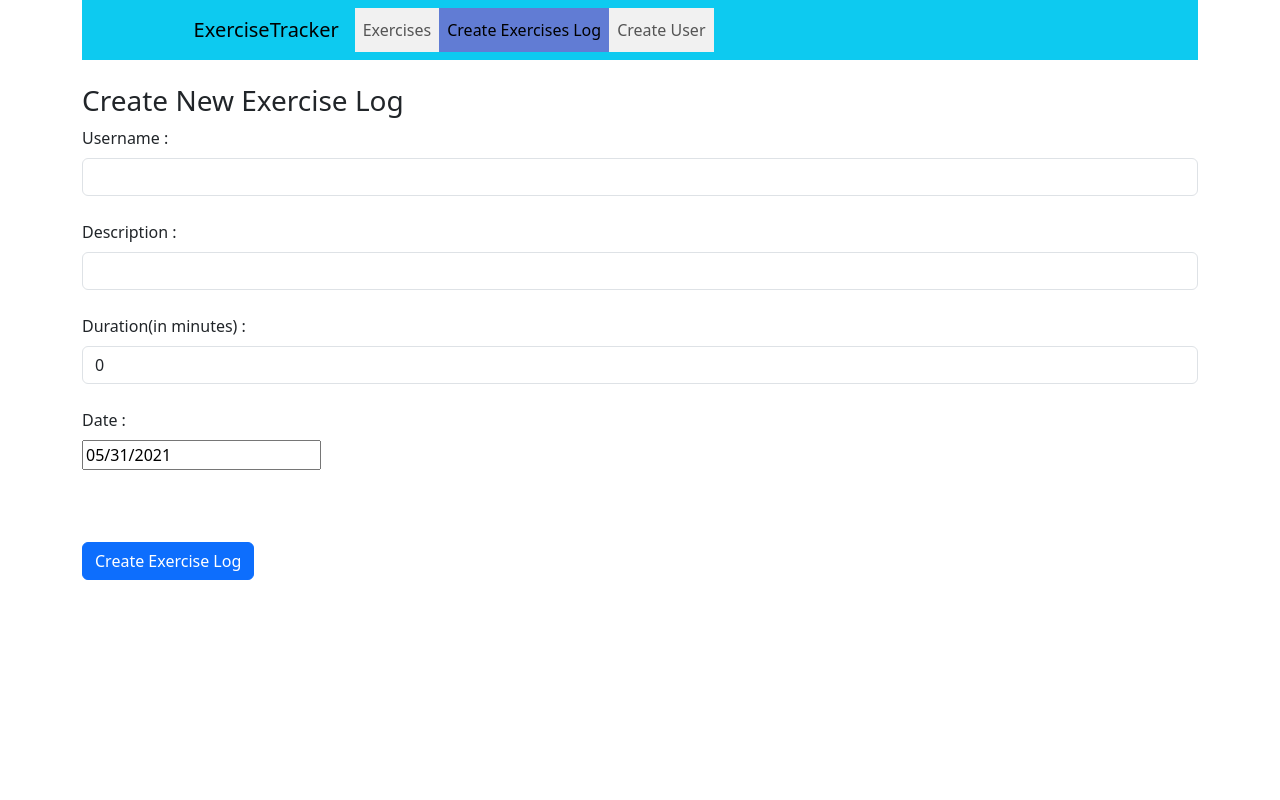
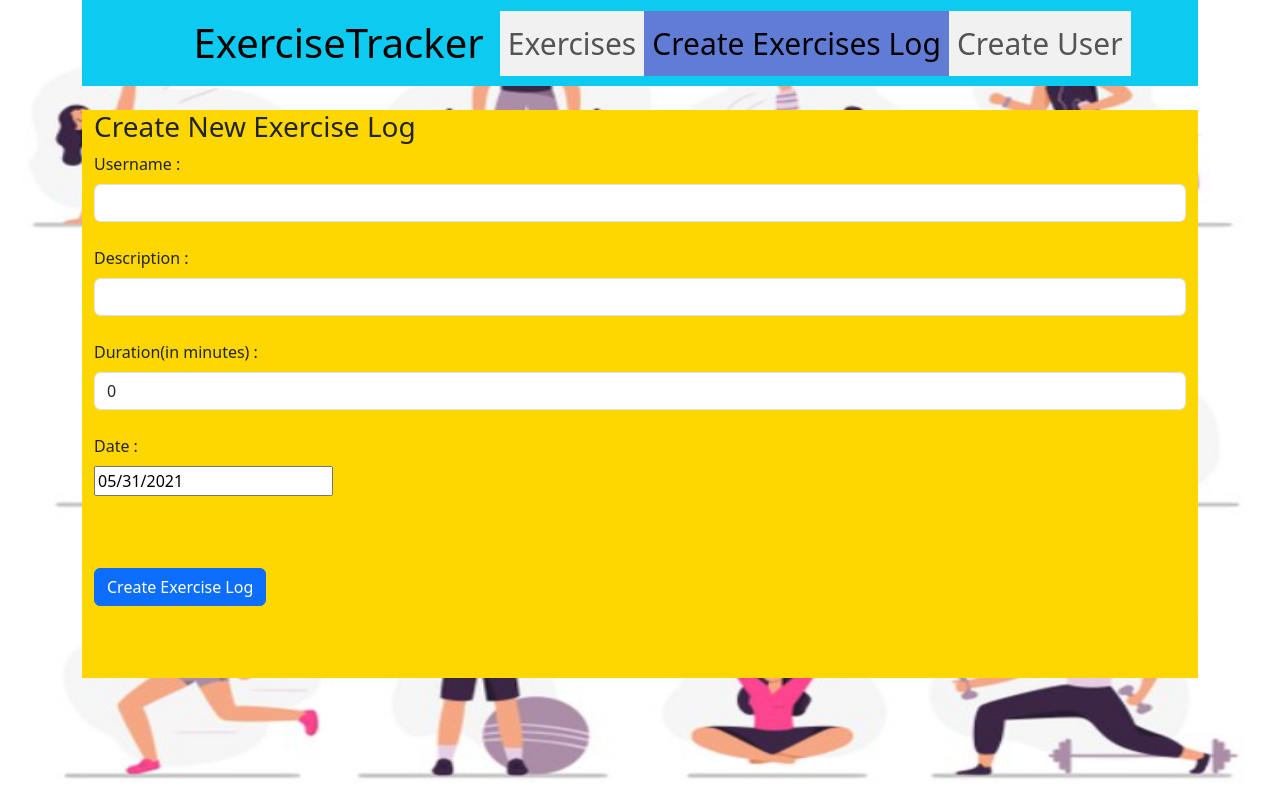
Before and after one commit to vinoja98/mern-exercise-tracker, a React (Create React App) app: page /create in a window 1280 px wide. Built offline with nearby package versions, Linux system fonts and the light colour scheme; no server answers.

Commit message:
css added

```diff
--- a/src/App.css
+++ b/src/App.css
@@ -1,38 +1,15 @@
-.App {
-  text-align: center;
+.main-container {
+  display: flex;
+    flex-direction: column;
+    position: fixed;
+    top: 0;
+    left: 0;
+    height: 100%;
+    width: 100%;
+  background-image: url("./images/exercises.PNG");
+  background-repeat: no-repeat;
+    background-size: 100% 100%;
+ z-index: -1;
+
+
 }
-
-.App-logo {
-  height: 40vmin;
-  pointer-events: none;
-}
-
-@media (prefers-reduced-motion: no-preference) {
-  .App-logo {
-    animation: App-logo-spin infinite 20s linear;
-  }
-}
-
-.App-header {
-  background-color: #282c34;
-  min-height: 100vh;
-  display: flex;
-  flex-direction: column;
-  align-items: center;
-  justify-content: center;
-  font-size: calc(10px + 2vmin);
-  color: white;
-}
-
-.App-link {
-  color: #61dafb;
-}
-
-@keyframes App-logo-spin {
-  from {
-    transform: rotate(0deg);
-  }
-  to {
-    transform: rotate(360deg);
-  }
-}
--- a/src/App.js
+++ b/src/App.js
@@ -1,4 +1,5 @@
 import React from 'react';
+import './App.css';
 import "bootstrap/dist/css/bootstrap.min.css";
 import {BrowserRouter as Router, Route,Switch} from "react-router-dom"
 import Navbar from "./components/navbar.component";
@@ -10,6 +11,8 @@ import CreateUser from "./components/create-user.component";
 function App() {
   return (
     <Router>
+        <div className='main-container' >
+
       <div className='container' >
       <Navbar />
        <br />
@@ -19,9 +22,8 @@ function App() {
        <Route exact path="/edit/:id"  component={EditExercise}/>
        <Route exact path="/user"  component={CreateUser}/>
        </Switch>
-
-      </div>
-
+       </div>
+       </div>
     </Router>
 
   );
--- a/src/components/create-exercise.component.js
+++ b/src/components/create-exercise.component.js
@@ -80,6 +80,7 @@ export class CreateExercise extends Component {
     render() {
         return (
             <div>
+                <div className='container' style={{backgroundColor:'gold'}}>
               <h3>Create New Exercise Log</h3>
               <form onSubmit={this.onSubmit}>
 
@@ -127,8 +128,9 @@ export class CreateExercise extends Component {
                 <div className='form-group'>
                     <input type='submit' value='Create Exercise Log' className='btn btn-primary'/>
                 </div>
+                <br/><br/><br/>
               </form>
-
+              </div>
             </div>
         )
     }
--- a/src/components/create-user.component.js
+++ b/src/components/create-user.component.js
@@ -37,6 +37,7 @@ export class CreateUser extends Component {
     render() {
         return (
             <div>
+                <div className='container' style={{backgroundColor:'gold'}}>
                 <h3>Create New User</h3>
               <form onSubmit={this.onSubmit}>
               <div className='form-group'>
@@ -54,7 +55,9 @@ export class CreateUser extends Component {
                 <div className='form-group'>
                     <input type='submit' value='Create User' className='btn btn-primary'/>
                 </div>
+                <br/><br/><br/>
               </form>
+            </div>
             </div>
         )
     }
--- a/src/components/edit-exercises.component.js
+++ b/src/components/edit-exercises.component.js
@@ -91,7 +91,7 @@ export class EditExercises extends Component {
     render() {
         return (
             <div>
-              <h3>Edit Exercise Log</h3>
+                 <div className='container' style={{backgroundColor:'gold'}}>
               <form onSubmit={this.onSubmit}>
                 <div className='form-group'>
                     <label className="form-label" >Username :</label>
@@ -140,6 +140,7 @@ export class EditExercises extends Component {
               </form>
 
             </div>
+            </div>
         )
     }
 
--- a/src/components/exercises-list.component.js
+++ b/src/components/exercises-list.component.js
@@ -9,8 +9,8 @@ const Exercise=props=>(
         <td>{props.exercise.description}</td>
         <td>{props.exercise.duration}</td>
         <td>{props.exercise.date.substring(0,10)}</td>
-        <td><Link to={"/edit/"+props.exercise._id} className="navbar-brand " >edit</Link></td>
-        <td><button className='btn btn-outline-info' >
+        <td><Link to={"/edit/"+props.exercise._id} className="navbar-brand " style={{color:'black'}} >edit</Link></td>
+        <td><button className='btn btn-outline-primary' >
             <a href="#" onClick={
                 ()=>{props.deleteExercise(props.exercise._id)}
             }><div style={{color:'black'}}>delete</div></a>
@@ -56,10 +56,11 @@ export class ExercisesList extends Component {
     render() {
         return (
             <div>
+
+               <div className="container" style={{overflowY:'auto'}}>
                <h3>Exercises List</h3>
-               <div className="main-container" style={{overflowY:'auto'}}>
                <div className="table-responsive" >
-                <table className="table table-striped" >
+                <table className="table table-striped" style={{backgroundColor:'rgb(20, 200, 213)'}} >
                     <thead style={{backgroundColor:'yellow'}} >
                     <tr>
                         <th>User </th>
--- a/src/components/navbar.component.js
+++ b/src/components/navbar.component.js
@@ -8,19 +8,20 @@ export class Navbar extends Component {
 
     render() {
         return (
-           <nav className="navbar navbar-expand navbar-light bg-info navbar shadow-md" style={{backgroundColor:'lightgreen',width:'100%'}}>
-               <div className="navbar-brand " style={{color:'black',marginLeft:'10%'}}>ExerciseTracker</div>
-                <div className="collapse navbar-collapse">
-                    <ul className="navbar-nav mr-auto">
-                        <li className="nav-item active">
+           <nav className="navbar navbar-expand navbar-light bg-info navbar shadow-md" style={{width:'100%'}}>
+               <div className="navbar-brand " style={{color:'black',marginLeft:'10%',fontSize:'40px'}}>ExerciseTracker</div>
+                <div className="collapse navbar-collapse" >
+                    <ul className="navbar-nav mr-auto" >
+                        <li className="nav-item active" style={{fontSize:'30px'}}>
                             <NavLink exact activeClassName="active" to="/" className="nav-link" >Exercises</NavLink>
                         </li>
-                        <li className="nav-item">
+                        <li className="nav-item" style={{fontSize:'30px'}}>
                             <NavLink exact activeClassName="active" to="/create" className="nav-link" >Create Exercises Log</NavLink>
                         </li>
-                        <li className="nav-item">
+                        <li className="nav-item" style={{fontSize:'30px'}}>
                             <NavLink exact activeClassName="active" to="/user" className="nav-link" >Create User</NavLink>
                         </li>
+
                     </ul>
                 </div>
 
```
Also changed, not shown: src/images/exercises.PNG (added).
